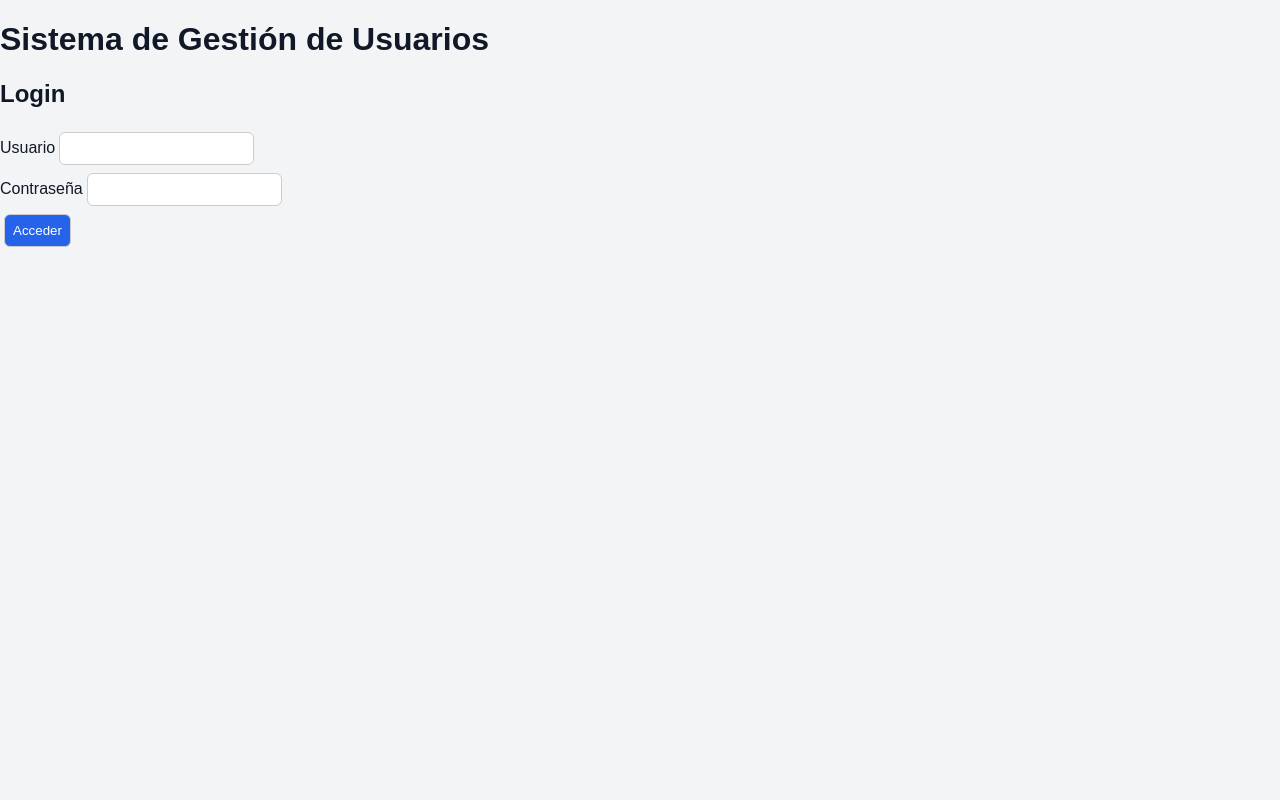
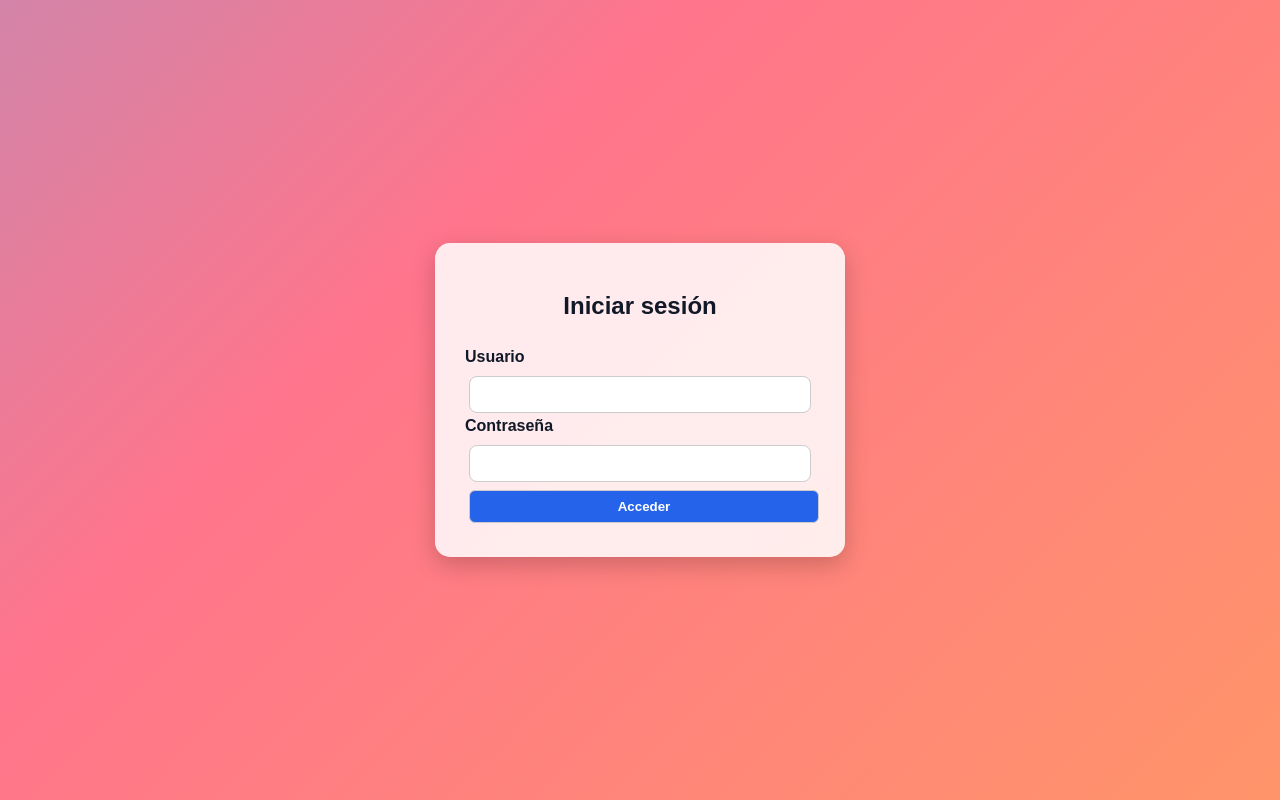
Before and after one commit to Marioelviranicolas/GestionUsuariosFullStack, a React (Vite) app in the folder ProyectoMKR/: page /login in a window 1280 px wide. Built offline with nearby package versions, Linux system fonts and the light colour scheme; no server answers.

Commit message:
login correcto

```diff
--- /dev/null
+++ b/ProyectoMKR/src/components/autentication/LoginForm.css
@@ -0,0 +1,55 @@
+.login-box {
+    width: 350px;
+    padding: 25px;
+    background: rgba(255, 255, 255, 0.9); /* cuadro más sólido que el fondo glass */
+    border-radius: 12px;
+    box-shadow: 0 4px 20px rgba(0,0,0,0.15);
+    display: flex;
+    flex-direction: column;
+    gap: 18px;
+    margin: 0 auto;
+  }
+
+  .login-box h2 {
+    text-align: center;
+    margin-bottom: 10px;
+  }
+
+  .input-group {
+    display: flex;
+    flex-direction: column;
+  }
+
+  .input-group label {
+    font-weight: 600;
+    margin-bottom: 6px;
+  }
+
+  .input-group input {
+    padding: 10px;
+    border-radius: 8px;
+    border: 1px solid #cccccc;
+  }
+
+  .error {
+    color: red;
+    font-size: 12px;
+    margin-top: 3px;
+  }
+
+  button {
+    margin-top: 10px;
+    width: 100%;
+    padding: 10px;
+    border: none;
+    background: #4a57ff;
+    color: white;
+    border-radius: 8px;
+    cursor: pointer;
+    font-weight: bold;
+    transition: 0.2s;
+  }
+
+  button:hover {
+    background: #3746db;
+  }
--- a/ProyectoMKR/src/components/autentication/LoginForm.jsx
+++ b/ProyectoMKR/src/components/autentication/LoginForm.jsx
@@ -3,6 +3,7 @@ import React from 'react';
 import { useForm } from 'react-hook-form';
 import api,{loginUser} from '../../api/api';
 import {useNavigate} from 'react-router-dom';
+import "./LoginForm.css";
 
 export default function Login() {
   const { register, handleSubmit, formState: { errors, isSubmitting } } = useForm();
@@ -29,15 +30,16 @@ export default function Login() {
   };
 
   return (
-    <div>
-      <h2>Login</h2>
+    <div className="login-box">
+      <h2>Iniciar sesión</h2>
+
       <form onSubmit={handleSubmit(onSubmit)}>
-        <div>
+        <div className="input-group">
           <label>Usuario</label>
           <input {...register('username', { required: 'Requerido' })} />
           {errors.username && <p>{errors.username.message}</p>}
         </div>
-        <div>
+        <div className="input-group">
           <label>Contraseña</label>
           <input type="password" {...register('password', { required: 'Requerido' })} />
           {errors.password && <p>{errors.password.message}</p>}
--- /dev/null
+++ b/ProyectoMKR/src/pages/publicas/LoginPage.css
@@ -0,0 +1,46 @@
+html, body {
+    margin: 0;
+    padding: 0;
+    height: 100%;
+    font-family: 'Segoe UI', Tahoma, Geneva, Verdana, sans-serif;
+  }
+
+  #root {
+    height: 100%;
+  }
+
+  .login-page {
+    height: 100%;
+    width: 100%;
+    display: flex;
+    justify-content: center;
+    align-items: center;
+
+    /* Fondo animado con gradiente */
+    background: linear-gradient(135deg, #6d5dfc, #4ab3ff, #ff758c, #ffb347);
+    background-size: 400% 400%;
+    animation: gradientBG 15s ease infinite;
+  }
+
+  /* Animación del gradiente */
+  @keyframes gradientBG {
+    0% { background-position: 0% 50%; }
+    50% { background-position: 100% 50%; }
+    100% { background-position: 0% 50%; }
+  }
+
+  .login-container {
+    display: flex;
+    justify-content: center;
+    align-items: center;
+    width: 100%;
+    padding: 0;
+  }
+
+  .login-box {
+    width: 350px;
+    padding: 30px;
+    background: rgba(255,255,255,0.85);
+    border-radius: 15px;
+    box-shadow: 0 8px 25px rgba(0,0,0,0.2);
+  }
--- a/ProyectoMKR/src/pages/publicas/LoginPage.jsx
+++ b/ProyectoMKR/src/pages/publicas/LoginPage.jsx
@@ -1,12 +1,11 @@
 import React from "react";
 import LoginForm from "../../components/autentication/LoginForm";
-//import "../../styles/login.css"; // si quieres aplicarle un CSS
+import "./LoginPage.css"; // si quieres aplicarle un CSS
 
 export default function LoginPage() {
   return (
     <div className="login-page">
       <div className="login-container">
-        <h1>Sistema de Gestión de Usuarios</h1>
         <LoginForm />
       </div>
     </div>
```
